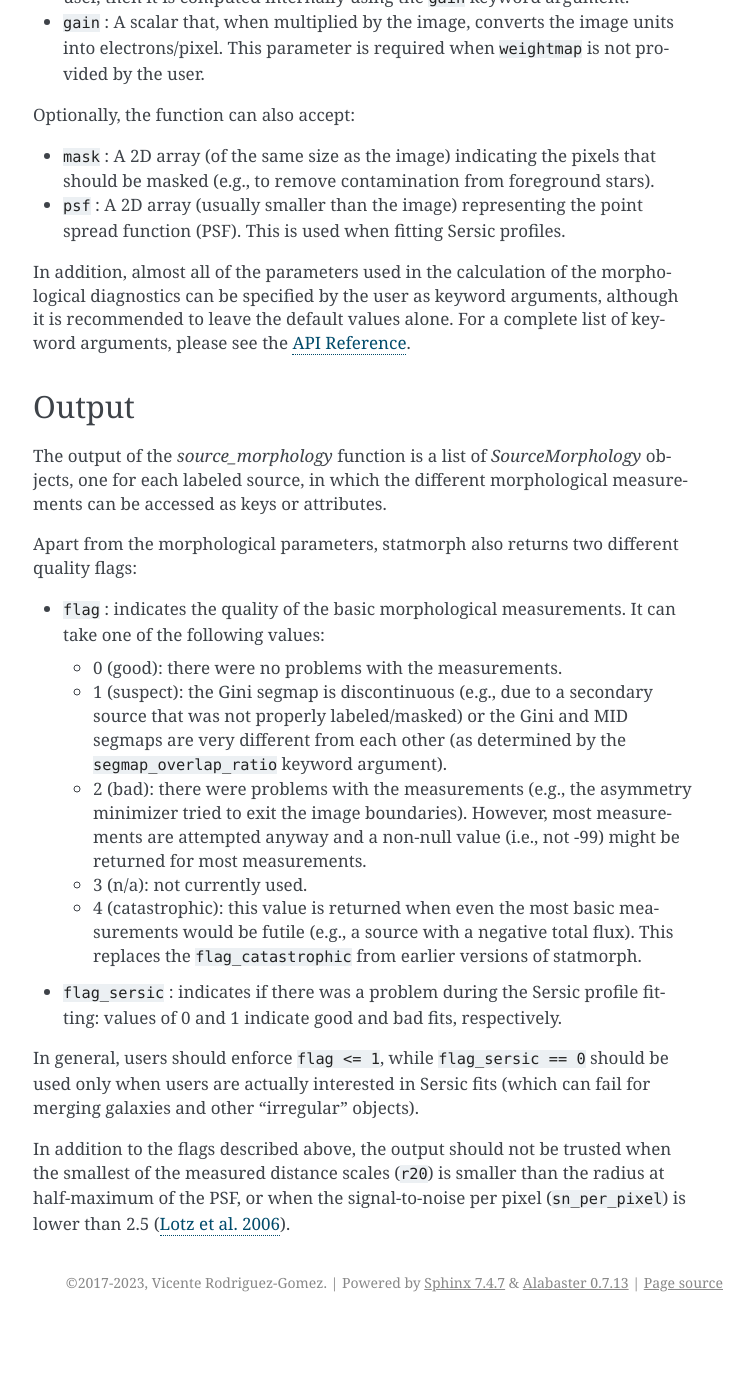
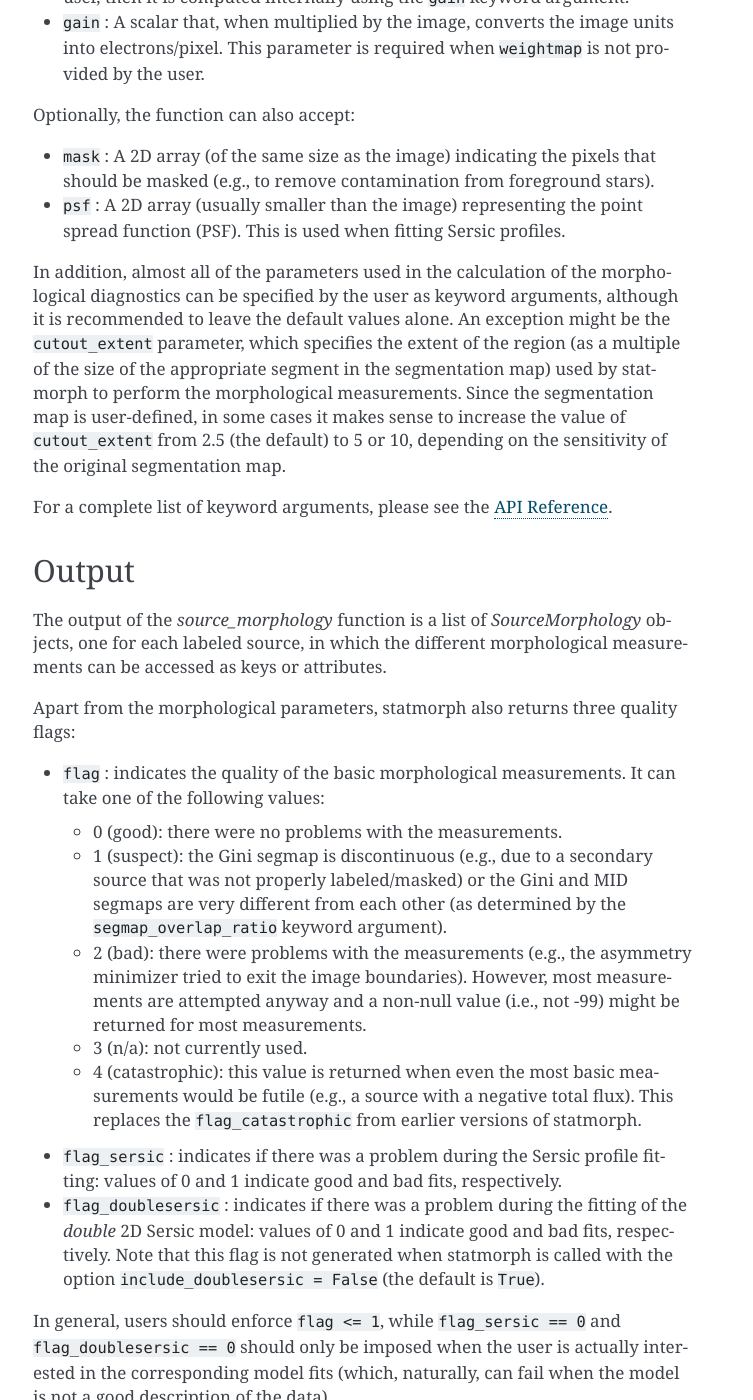
Before and after one commit to vrodgom/statmorph, a Sphinx documentation site: the page built from docs/description.rst, in a window 1280 px wide and 1400 px high, scrolled down 686 px. Shown: the whole window, without its empty margins (387-1140 px from the left). Built offline with Sphinx 7.4.7, drawn with Linux system fonts in a browser that asks for light colours; formulas are drawn with MathJax 3; before the commit the page ends 2008 px from its top, so only the background shows below that; some of the changed text lies outside the part shown.

Commit message:
Simplify segmap creation in tutorial; update documentation.

```diff
--- a/docs/description.rst
+++ b/docs/description.rst
@@ -45,6 +45,13 @@
 In addition, almost all of the parameters used in the calculation of the
 morphological diagnostics can be specified by the user as keyword
 arguments, although it is recommended to leave the default values alone.
+An exception might be the ``cutout_extent`` parameter, which specifies the
+extent of the region (as a multiple of the size of the appropriate segment
+in the segmentation map) used by statmorph to perform the morphological
+measurements. Since the segmentation map is user-defined, in some cases it
+makes sense to increase the value of ``cutout_extent`` from 2.5 (the default)
+to 5 or 10, depending on the sensitivity of the original segmentation map.
+
 For a complete list of keyword arguments, please see the
 `API Reference <api.html>`_.
 
@@ -55,8 +62,8 @@
 `SourceMorphology` objects, one for each labeled source, in which the
 different morphological measurements can be accessed as keys or attributes.
 
-Apart from the morphological parameters, statmorph also returns two
-different quality flags:
+Apart from the morphological parameters, statmorph also returns three
+quality flags:
 
 - ``flag`` : indicates the quality of the basic morphological measurements.
   It can take one of the following values:
@@ -79,11 +86,19 @@
   Sersic profile fitting: values of 0 and 1 indicate good
   and bad fits, respectively.
 
+- ``flag_doublesersic`` : indicates if there was a problem during the
+  fitting of the *double* 2D Sersic model: values of 0 and 1 indicate good
+  and bad fits, respectively. Note that this flag is not generated when
+  statmorph is called with the option ``include_doublesersic = False``
+  (the default is ``True``).
+
+
 In general, users should enforce ``flag <= 1``, while ``flag_sersic == 0``
-should be used only when users are actually interested in Sersic fits
-(which can fail for merging galaxies and other "irregular" objects).
+and ``flag_doublesersic == 0`` should only be imposed when the user is
+actually interested in the corresponding model fits (which, naturally, can
+fail when the model is not a good description of the data).
 
-In addition to the flags described above, the output should
+In addition to the flags described above, the output should usually
 not be trusted when the smallest of the measured distance scales (``r20``)
 is smaller than the radius at half-maximum of the PSF,
 or when the signal-to-noise per pixel (``sn_per_pixel``) is lower than 2.5
--- a/docs/index.rst
+++ b/docs/index.rst
@@ -27,8 +27,8 @@
 
    overview
    installation
+   description
    notebooks/tutorial
-   description
    api
 
 Citing
--- a/docs/overview.rst
+++ b/docs/overview.rst
@@ -12,7 +12,7 @@
 - Multimode, Intensity and Deviation (MID) statistics (Freeman et al. 2013;
   Peth et al. 2016)
 - Outer asymmetry and shape asymmetry (Wen et al. 2014; Pawlik et al. 2016)
-- Sérsic index (Sérsic 1968)
+- Single and double Sérsic indices (Sérsic 1968)
 - Several shape and size measurements associated to the above statistics
   (ellipticity, Petrosian radius, half-light radius, etc.)
 
```
Also changed, not shown: docs/notebooks/tutorial.ipynb.
